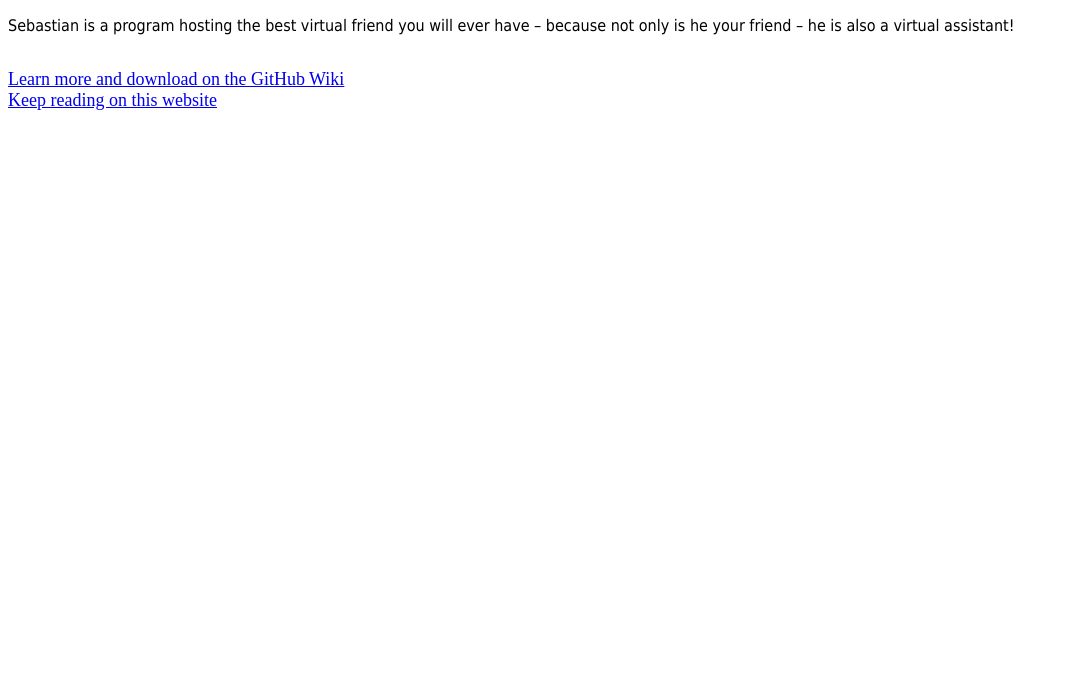
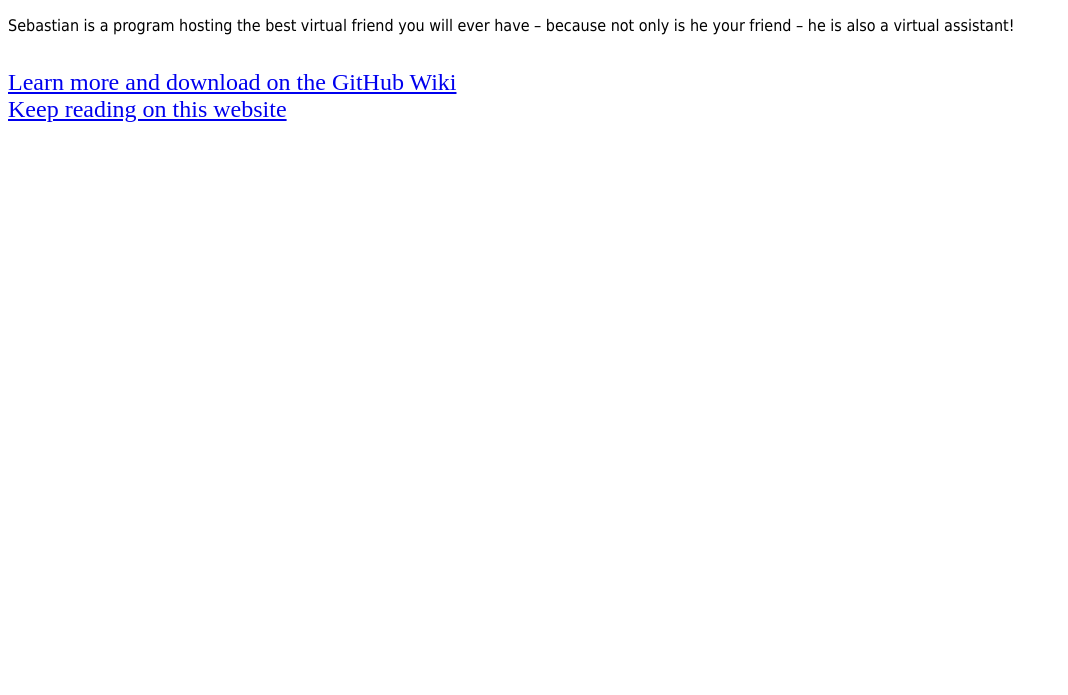
Before and after one commit to githubcyclist/sebastian-compiled, a plain HTML site: page website/index.html in a window 1280 px wide. Shown: the part 105-800 px from the top of the page, without its empty margins (0-1068 px from the left). Drawn offline with Linux system fonts and the light colour scheme.

Commit message:
Update index.html

```diff
--- a/website/index.html
+++ b/website/index.html
@@ -10,8 +10,8 @@
     <h1>Sebastian</h1>
     <p>Sebastian is a program hosting the best virtual friend you will ever have – because not only is he your friend – he is also a virtual assistant!</p>
     <br>
-    <a style = "font-size:large" href = "https://github.com/githubcyclist/sebastian-compiled/wiki">Learn more and download on the GitHub Wiki</a>
+    <a style = "font-size:x-large" href = "https://github.com/githubcyclist/sebastian-compiled/wiki">Learn more and download on the GitHub Wiki</a>
     <br>
-    <a style = "font-size:large" href = "wiki.html">Keep reading on this website</a>
+    <a style = "font-size:x-large" href = "wiki.html">Keep reading on this website</a>
   </head>
 </html>
```
